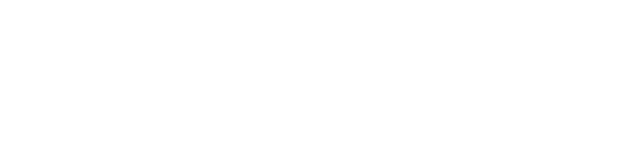
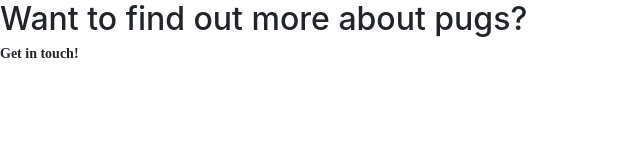
Before and after one commit to abibroad/Pug_website, a plain HTML site: page about.html in a window 1280 px wide. Shown: the whole page, without its empty margins (0-640 px from the left). Drawn offline with nearby package versions, Linux system fonts and the light colour scheme.

Commit message:
Update about.html
Added text

```diff
--- a/about.html
+++ b/about.html
@@ -4,3 +4,7 @@
   <link href='css/bootstrap.css' rel='stylesheet'>
 
   <link href='teaaam.CSS' rel='stylesheet'>
+
+  <h2> Want to find out more about pugs? </h2>
+
+  <h3> Get in touch! </h3>
```
